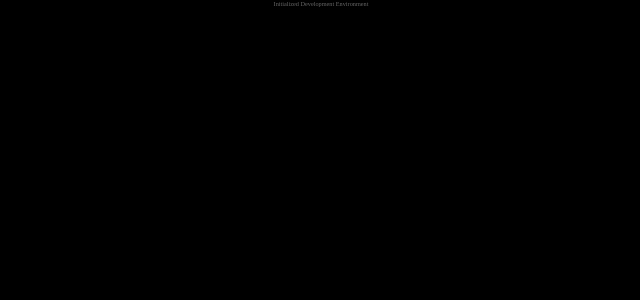
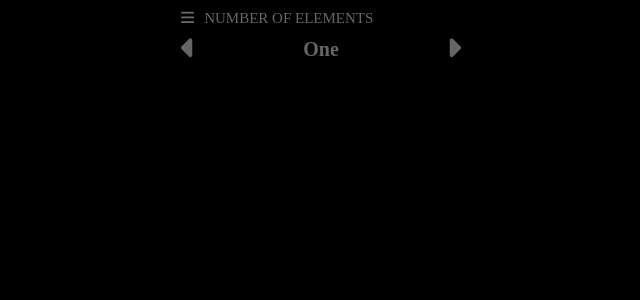
Before and after one commit to AbhishekBiswasGitHub/sorting-algo-visualizer, a React (Vite) app: page / in a window 1280 px wide. Shown: the top 300 px of the page, without its empty margins (319-959 px from the left). Built offline with nearby package versions, Linux system fonts and the light colour scheme.

Commit message:
[ADD] Component "Range"

```diff
--- a/src/App.jsx
+++ b/src/App.jsx
@@ -1,8 +1,19 @@
 import "./App.css";
+import Range from "./components/Range";
 
 const App = () => {
   return (
-    <div>Initialized Development Environment</div>
+    <Range
+      title="number of elements"
+      icon="bars"
+      values={[
+        { title: "zero" },
+        { title: "one" },
+        { title: "two" },
+      ]}
+      index={1}
+      setIndex={() => {}}
+    />
   );
 };
 
--- /dev/null
+++ b/src/components/Range.jsx
@@ -0,0 +1,54 @@
+import PropTypes from "prop-types";
+
+import styles from "./range.module.css";
+
+const Range = ({
+  title,
+  icon,
+  values,
+  index,
+  setIndex,
+}) => {
+  const handleDecrement = () => {
+    setIndex(index - 1);
+  };
+  const handleIncrement = () => {
+    setIndex(index + 1);
+  };
+
+  return (
+    <div className={styles.container}>
+      <span className={styles.title}>
+        <i className={`fa-solid fa-${icon}`}></i>
+        {title}
+      </span>
+      <div className={styles.display}>
+        <span
+          className={`${styles.button} ${styles.decrement}`}
+          onClick={handleDecrement}
+        >
+          <i className="fa-solid fa-caret-left"></i>
+        </span>
+        <span className={styles.value}>
+          {values[index].title}
+        </span>
+        <span
+          className={`${styles.button} ${styles.increment}`}
+          onClick={handleIncrement}
+        >
+          <i className="fa-solid fa-caret-right"></i>
+        </span>
+      </div>
+    </div>
+  );
+};
+
+Range.propTypes = {
+  title: PropTypes.string.isRequired,
+  icon: PropTypes.string.isRequired,
+  values: PropTypes.array.isRequired,
+  index: PropTypes.number.isRequired,
+  setIndex: PropTypes.func.isRequired,
+};
+
+export default Range;
--- /dev/null
+++ b/src/components/range.module.css
@@ -0,0 +1,77 @@
+.container {
+  display: flex;
+  flex-direction: column;
+  align-items: start;
+  justify-content: center;
+
+  padding: 1rem 1.5rem;
+
+  cursor: pointer;
+}
+
+.container:hover,
+.container:active {
+  color: #ccc;
+}
+
+.display {
+  display: flex;
+  align-items: center;
+  justify-content: center;
+}
+
+.button {
+  font-size: 3rem;
+}
+
+.decrement:hover,
+.decrement:active {
+  color: rgb(200, 125, 125);
+}
+
+.increment:hover,
+.increment:active {
+  color: rgb(100, 200, 125);
+}
+
+.title {
+  padding-bottom: 0.5rem;
+
+  font-size: 1.5rem;
+  text-transform: uppercase;
+}
+
+.title > i {
+  padding-right: 1rem;
+}
+
+.value {
+  width: 25rem;
+
+  font-size: 2rem;
+  text-align: center;
+  font-weight: 900;
+  text-transform: capitalize;
+}
+
+@media screen and (max-height: 400px) {
+  .container {
+    padding: 0.5rem 2rem;
+
+    border-radius: 1rem;
+  }
+
+  .button {
+    font-size: 1.5rem;
+  }
+
+  .title {
+    font-size: 1.2rem;
+  }
+
+  .value {
+    width: 20rem;
+
+    font-size: 1.5rem;
+  }
+}
```
